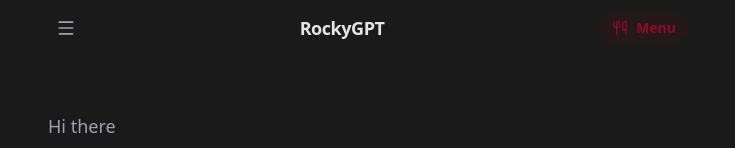
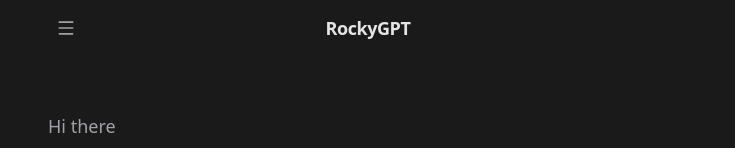
Before and after one commit to daniel-rajakumar/RockyGPT, a Next.js app: page / in a window 1280 px wide. Shown: the top 148 px of the page, without its empty margins (272-1007 px from the left). Built offline with nearby package versions, Linux system fonts and the light colour scheme.

Commit message:
feat: remove menu button and replace with an empty placeholder when the PWA install prompt is unavailable

```diff
--- a/src/app/page.tsx
+++ b/src/app/page.tsx
@@ -370,15 +370,7 @@
                 <span>Install</span>
               </button>
             ) : (
-              <div className="animate-in fade-in zoom-in duration-300">
-                <button
-                  onClick={() => setIsMenuOpen(true)}
-                  className="flex items-center gap-2 px-3 py-1.5 rounded-full bg-primary/10 text-primary hover:bg-primary/20 transition-colors text-xs font-semibold sm:text-sm"
-                >
-                  <Utensils className="h-4 w-4" />
-                  <span className="hidden sm:inline">Menu</span>
-                </button>
-              </div>
+              <div className="w-9" />
             )}
           </div>
         </div>
```
